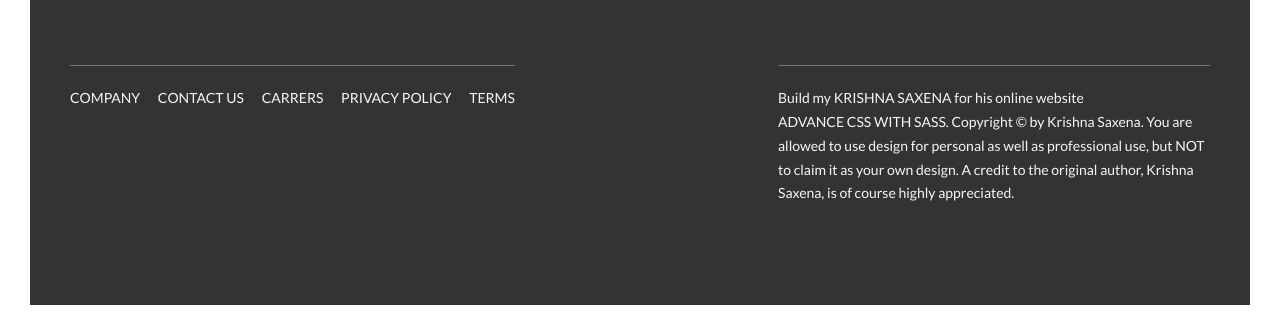
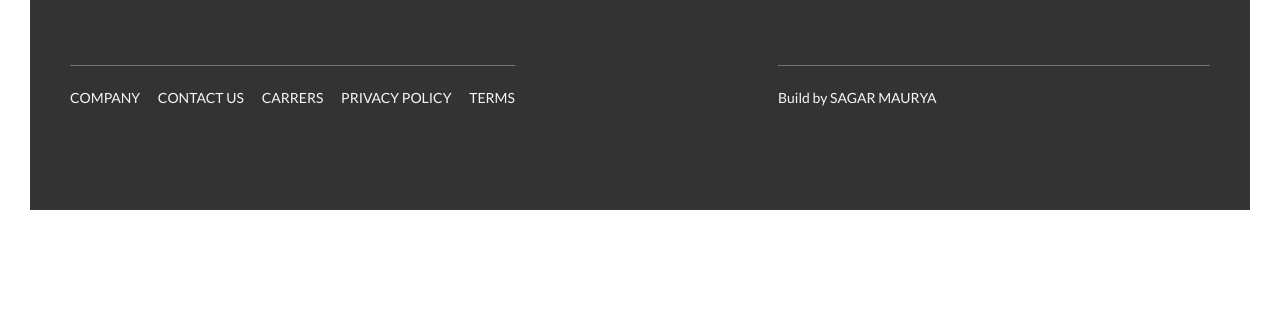
Before and after one commit to sagar-maurya206/natours, a plain HTML site: page index.html in a window 1280 px wide. Shown: the part 5624-5959 px from the top of the page. After the commit the page ends 5864 px from the top, so only its background shows below. Drawn offline with Linux system fonts and the light colour scheme.

Commit message:
Changed index.html

```diff
--- a/index.html
+++ b/index.html
@@ -326,7 +326,7 @@
                 </div>
                 <div class="col-1-of-2">
                     <p class="footer__copyright">
-                        Build my <a href="#" class="footer__link">Krishna Saxena</a> for his online website <a href="#" class="footer__link"> Advance CSS with Sass </a>. Copyright &copy; by Krishna Saxena. You are allowed to use design for personal as well as professional use, but NOT to claim it as your own design. A credit to the original author, Krishna Saxena, is of course highly appreciated.
+                        Build by <a href="#" class="footer__link">Sagar Maurya</a>
                     </p>
                 </div>
             </div>
```
